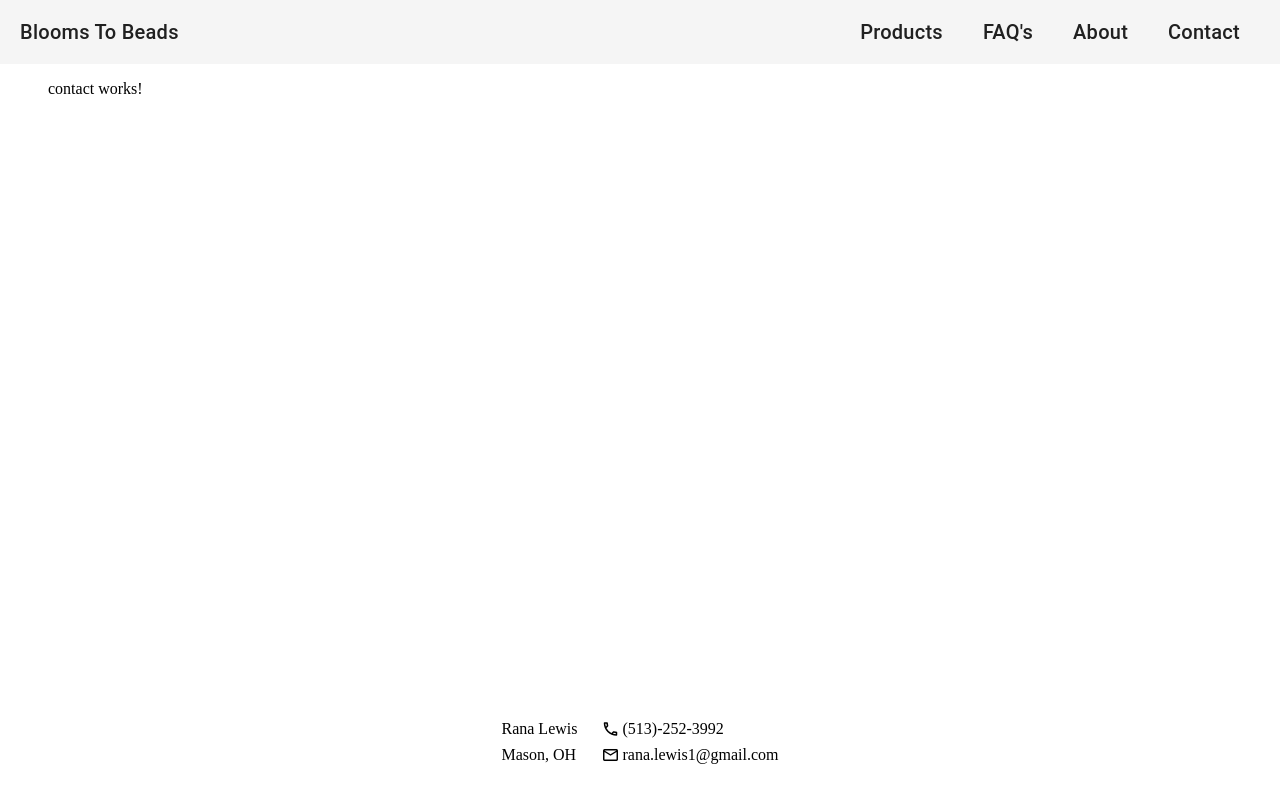
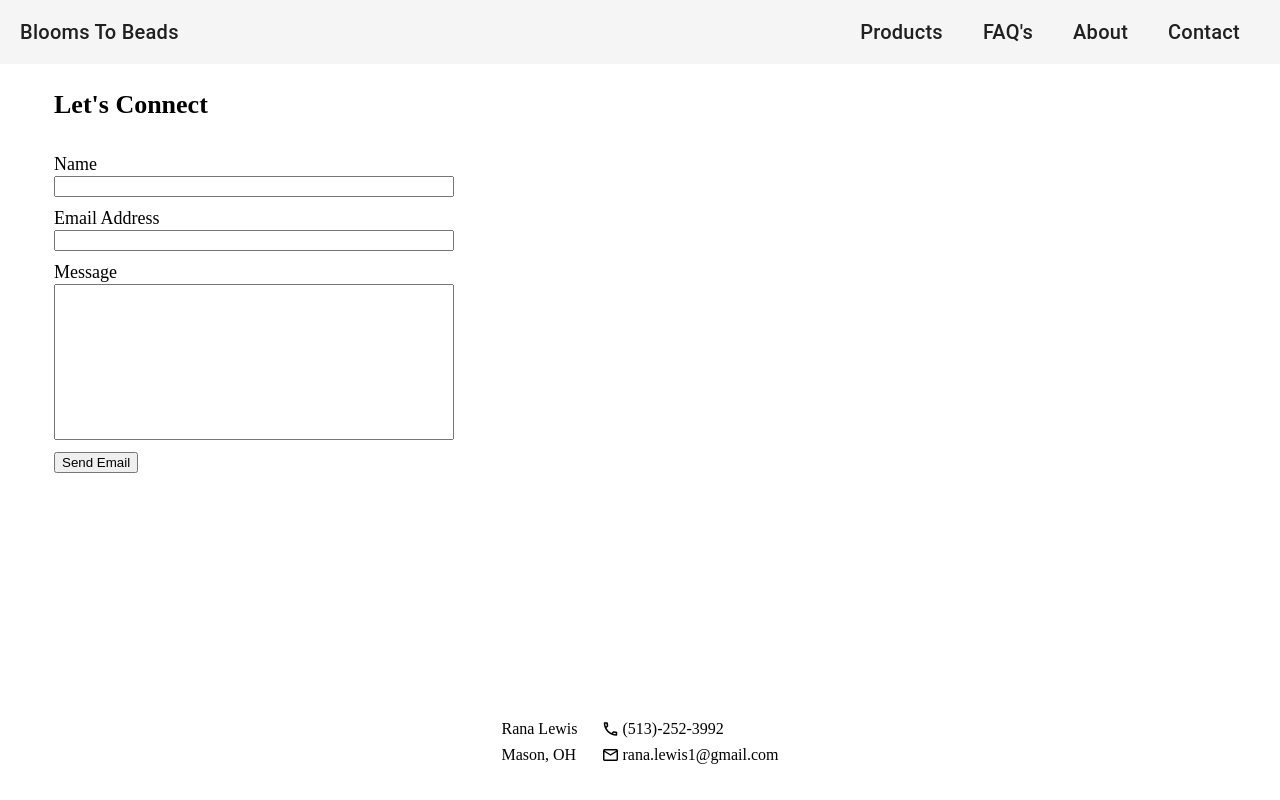
Before and after one commit to kristalewis/blooms-to-beads-angular, an Angular app: page / in a window 1280 px wide. Both pictures are taken after a click on the element "Contact". Built offline with nearby package versions, Linux system fonts and the light colour scheme.

Commit message:
small styling updates
contact page implementation

```diff
--- a/package.json
+++ b/package.json
@@ -20,6 +20,7 @@
     "@angular/platform-browser": "^18.0.0",
     "@angular/platform-browser-dynamic": "^18.0.0",
     "@angular/router": "^18.0.0",
+    "@emailjs/browser": "^4.3.3",
     "rxjs": "~7.8.0",
     "tslib": "^2.3.0",
     "zone.js": "~0.14.3"
--- a/src/app/app.component.scss
+++ b/src/app/app.component.scss
@@ -8,4 +8,5 @@
 .page-body-container {
     flex-grow: 1;
     padding: 0 3em;
+    font-size: 18px;
 }
--- a/src/app/contact/contact.component.html
+++ b/src/app/contact/contact.component.html
@@ -1 +1,25 @@
-<p>contact works!</p>
+<div class="page-title">Let's Connect</div>
+<form [formGroup]="emailForm" (submit)="sendEmail($event)">
+    <div class="form-element">
+        <div class="question-label-error-message-container">
+            <label>Name</label>
+            <span *ngIf="!emailForm.get('from_name')?.valid" class="error-message">Name is required</span>
+        </div>
+        <input type="text" formControlName="from_name" name="from_name">
+    </div>
+    <div class="form-element">
+        <div class="question-label-error-message-container">
+            <label>Email Address</label>
+            <span *ngIf="!emailForm.get('reply_to')?.valid" class="error-message">{{ this.emailForm.get('reply_to')?.errors?.["error"] }}</span>
+        </div>
+        <input formControlName="reply_to" name="reply_to" type="email">
+    </div>
+    <div class="form-element">
+        <div class="question-label-error-message-container">
+            <label>Message</label>
+            <span *ngIf="!emailForm.get('message')?.valid" class="error-message">Message is required</span>
+        </div>
+        <textarea formControlName="message" name="message" rows="10"></textarea>
+    </div>
+    <input type="submit" value="Send Email">
+</form>
--- a/src/app/contact/contact.component.scss
+++ b/src/app/contact/contact.component.scss
@@ -0,0 +1,37 @@
+.page-title {
+    font-size: 26px;
+    font-weight: bold;
+    margin: 1em 0;
+}
+
+form {
+    margin-top: 1.75em;
+    line-height: 1.35;
+}
+
+.form-element {
+    display: flex;
+    flex-direction: column;
+    margin-bottom: 0.5em;
+    max-width: 400px;
+
+    .ng-invalid {
+        border: 2px solid red;
+    }
+}
+
+.question-label-error-message-container {
+    display: flex;
+    justify-content: space-between;
+    align-items: baseline;
+}
+
+.error-message {
+    color: red;
+    font-size: 12px;
+    font-weight: bold;
+}
+
+textarea {
+   resize: none;
+}
--- a/src/app/contact/contact.component.ts
+++ b/src/app/contact/contact.component.ts
@@ -1,12 +1,88 @@
-import { Component } from '@angular/core';
+import { CommonModule } from '@angular/common';
+import { Component, inject, SecurityContext } from '@angular/core';
+import { AbstractControl, FormControl, FormGroup, ReactiveFormsModule, ValidatorFn } from '@angular/forms';
+import { MatSnackBar } from '@angular/material/snack-bar';
+import { DomSanitizer } from '@angular/platform-browser';
+import emailjs from '@emailjs/browser';
 
 @Component({
   selector: 'btb-contact',
   standalone: true,
-  imports: [],
+  imports: [CommonModule, ReactiveFormsModule],
   templateUrl: './contact.component.html',
   styleUrl: './contact.component.scss'
 })
 export class ContactComponent {
 
+  emailForm: FormGroup = new FormGroup ({
+    from_name: new FormControl<string>(""),
+    reply_to: new FormControl<string>(""),
+    message: new FormControl<string>(""),
+  });
+
+  private _requiredIfTouchedValidation: ValidatorFn = (control: AbstractControl) => {
+    if (control.touched && !control.value.length) {
+      return { error: true }
+    }
+    return null;
+  }
+
+  private _emailValidation: ValidatorFn = (control: AbstractControl) => {
+    if (control.touched) {
+      if (!control.value.length) {
+        return { error: "Email is required" }
+      }
+      if (!/^([a-zA-Z0-9.-_]{1,}@[a-zA-Z.-]{2,}[.]{1}[a-zA-Z]{2,})$/.test(control.value)) {
+        return { error: "Invalid email format" }
+      }
+      return null;
+    }
+    return null;
+  }
+
+  private _sanitizer: DomSanitizer = inject(DomSanitizer);
+  private _snackBar: MatSnackBar = inject(MatSnackBar);
+
+  constructor() {
+    this.setValidators();
+  }
+
+  setValidators(): void {
+    this.emailForm.controls["from_name"].setValidators(this._requiredIfTouchedValidation);
+    this.emailForm.controls["reply_to"].setValidators(this._emailValidation);
+    this.emailForm.controls["message"].setValidators(this._requiredIfTouchedValidation);
+  }
+
+  sendEmail(e: Event) {
+    this.emailForm.markAllAsTouched();
+    this.emailForm.controls["message"].setValue(this._sanitizer.sanitize(SecurityContext.HTML, this.emailForm.controls["message"].value));
+    (<any>Object).values(this.emailForm.controls).forEach((control: FormControl) => control.updateValueAndValidity());
+
+    if (this.emailForm.valid) {
+      e.preventDefault();
+
+      emailjs
+        .sendForm("service_bokwkna", "template_0ca5qlh", e.target as HTMLFormElement, {
+          publicKey: "JQcW3eZgPELQOC-Ap",
+        })
+        .then(
+          () => {
+            this.showSnackBar(true, "Email Sent");
+            this.emailForm.reset();
+          },
+          () => {
+            this.showSnackBar(false, "Error Sending Email");
+          },
+        );
+    }
+  }
+
+  showSnackBar(isSuccess: boolean, snackBarMessage: string): void {
+    this._snackBar.open(snackBarMessage, "", {
+      duration: 2000,
+      horizontalPosition: "right",
+      verticalPosition: "top",
+      panelClass: isSuccess ? ["btb-snackbar", "snackbar-success"] : ["btb-snackbar", "snackbar-failure"],
+    })
+  }
 }
--- a/src/app/faq/faq.component.scss
+++ b/src/app/faq/faq.component.scss
@@ -5,7 +5,8 @@
 }
 
 .question-container {
-    margin-top: 1.5em;
+    margin-top: 1.75em;
+    line-height: 1.35;
 }
 
 .question {
--- a/src/styles.scss
+++ b/src/styles.scss
@@ -2,3 +2,25 @@
 body {
     margin: 0;
 }
+
+.mat-mdc-snack-bar-container {
+    &.snackbar-success {
+        --mdc-snackbar-container-color: green;
+        --mat-mdc-snack-bar-button-color: #fff;
+        --mdc-snackbar-supporting-text-color: #fff;
+    }
+
+    &.snackbar-failure {
+        --mdc-snackbar-container-color: red;
+        --mat-mdc-snack-bar-button-color: #fff;
+        --mdc-snackbar-supporting-text-color: #fff;
+    }
+}
+
+.btb-snackbar {
+    margin: 0 !important;
+    position: absolute;
+    right: 25px;
+    top: 80px;
+    max-width: 90vw;
+}
```
Also changed, not shown: 1 other file (tests, documents, lock files or other folders).
